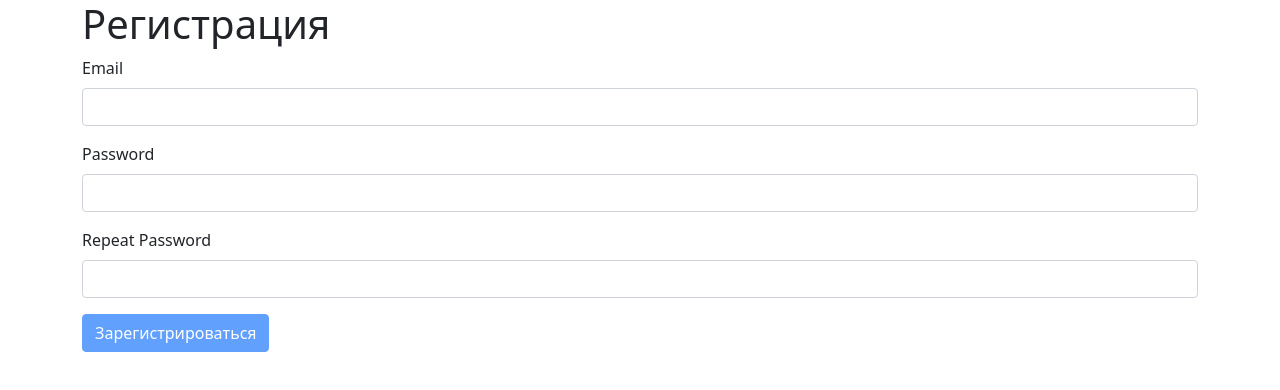
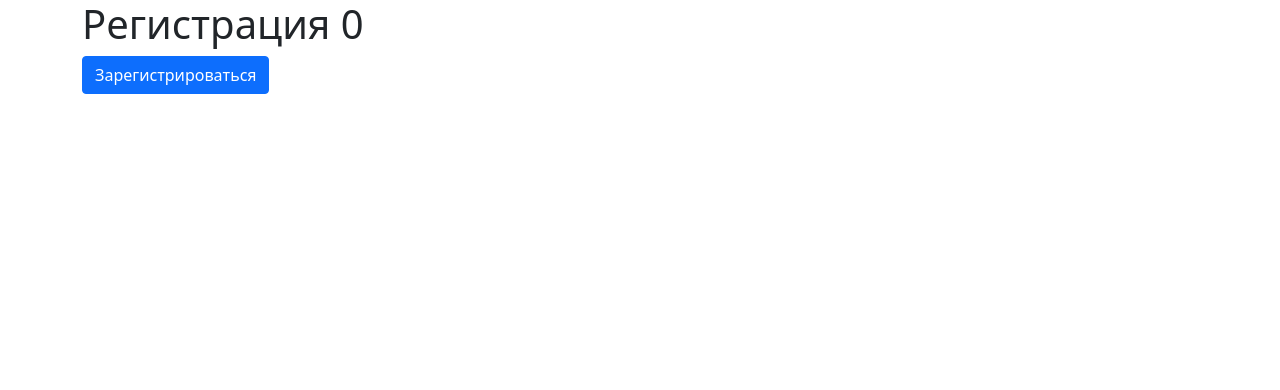
Before and after one commit to V14dik/React-project, a React (Create React App) app: page /registration in a window 1280 px wide. Shown: the top 390 px of the page. Built offline with nearby package versions, Linux system fonts and the light colour scheme.

Commit message:
add simple redux

```diff
--- a/package.json
+++ b/package.json
@@ -11,8 +11,10 @@
     "node-sass": "^7.0.1",
     "react": "^18.2.0",
     "react-dom": "^18.2.0",
+    "react-redux": "^8.0.2",
     "react-router-dom": "^6.3.0",
     "react-scripts": "5.0.1",
+    "redux": "^4.2.0",
     "web-vitals": "^2.1.4"
   },
   "scripts": {
--- a/src/components/Registration/Registration.js
+++ b/src/components/Registration/Registration.js
@@ -1,20 +1,49 @@
-import React, { Component } from "react";
-import classes from "./Registration.module.css";
-import Button from "../UI/Button/Button";
-import Input from "../UI/Input/Input";
-import { validateEmail } from "../../utils/validateEmail";
-import axios from "axios";
+import React, { Component } from 'react';
+import classes from './Registration.module.css';
+import Button from '../UI/Button/Button';
+import Input from '../UI/Input/Input';
+import { validateEmail } from '../../utils/validateEmail';
+import axios from 'axios';
+import { useSelector, useDispatch } from 'react-redux';
+import { selectCount, increment } from '../../store';
+
+function RegistrationForm() {
+  // Rule 2: call hooks in function component
+  const count = useSelector(selectCount);
+
+  const dispatch = useDispatch();
+
+  return (
+    <div className="container">
+      <div className="row">
+        <h1>Регистрация {count}</h1>
+        <form
+          className={classes.RegistrationForm}
+          onSubmit={(event) => {
+            event.preventDefault();
+            dispatch(increment(3));
+          }}
+        >
+          {/* {this.renderInputs()} */}
+          <Button disabled={false} type="primary">
+            Зарегистрироваться
+          </Button>
+        </form>
+      </div>
+    </div>
+  );
+}
 
 class Registration extends Component {
   state = {
     isFormValid: false,
     formControls: {
       email: {
-        value: "",
-        type: "email",
-        label: "Email",
-        defaultErrorMessage: "Введите корректный email",
-        errorMessage: "Введите корректный email",
+        value: '',
+        type: 'email',
+        label: 'Email',
+        defaultErrorMessage: 'Введите корректный email',
+        errorMessage: 'Введите корректный email',
         valid: false,
         touched: false,
         validation: {
@@ -23,11 +52,11 @@ class Registration extends Component {
         },
       },
       password: {
-        value: "",
-        type: "password",
-        label: "Password",
-        defaultErrorMessage: "Введите корректный пароль",
-        errorMessage: "Введите корректный пароль",
+        value: '',
+        type: 'password',
+        label: 'Password',
+        defaultErrorMessage: 'Введите корректный пароль',
+        errorMessage: 'Введите корректный пароль',
         valid: false,
         touched: false,
         validation: {
@@ -36,11 +65,11 @@ class Registration extends Component {
         },
       },
       repeatPassword: {
-        value: "",
-        type: "password",
-        label: "Repeat Password",
-        defaultErrorMessage: "Пароли должны совпадать",
-        errorMessage: "Пароли должны совпадать",
+        value: '',
+        type: 'password',
+        label: 'Repeat Password',
+        defaultErrorMessage: 'Пароли должны совпадать',
+        errorMessage: 'Пароли должны совпадать',
         valid: false,
         touched: false,
         validation: {
@@ -59,7 +88,7 @@ class Registration extends Component {
     let isValid = true;
 
     if (validation.required) {
-      isValid = value.trim() !== "" && isValid;
+      isValid = value.trim() !== '' && isValid;
     }
 
     if (validation.email) {
@@ -123,11 +152,11 @@ class Registration extends Component {
         password: formControls.password.value,
         re_password: formControls.repeatPassword.value,
       };
-      let url = "http://localhost:8000/api/v1/auth/jwt/register/";
+      let url = 'http://localhost:8000/api/v1/auth/jwt/register/';
       const response = await axios.post(url, regData);
       const data = response.data;
       const token = data.access;
-      localStorage.setItem("token", token);
+      localStorage.setItem('token', token);
     } catch (error) {
       const formControls = { ...this.state.formControls };
       Object.keys(error.response.data).forEach((name) => {
@@ -139,28 +168,7 @@ class Registration extends Component {
   }
 
   render() {
-    return (
-      <div className="container">
-        <div className="row">
-          <h1>Регистрация</h1>
-          <form
-            className={classes.RegistrationForm}
-            onSubmit={this.submitHandler}
-          >
-            {this.renderInputs()}
-            <Button
-              disabled={!this.state.isFormValid}
-              type="primary"
-              onClick={() => {
-                this.registerHandler(this.state.formControls);
-              }}
-            >
-              Зарегистрироваться
-            </Button>
-          </form>
-        </div>
-      </div>
-    );
+    return <RegistrationForm />;
   }
 }
 
--- a/src/index.js
+++ b/src/index.js
@@ -1,16 +1,20 @@
-import React from "react";
-import ReactDOM from "react-dom/client";
-import "./index.scss";
-import App from "./App";
-import reportWebVitals from "./reportWebVitals";
-import { BrowserRouter } from "react-router-dom";
+import React from 'react';
+import ReactDOM from 'react-dom/client';
+import { Provider } from 'react-redux';
 
-const root = ReactDOM.createRoot(document.getElementById("root"));
+import './index.scss';
+import App from './App';
+import reportWebVitals from './reportWebVitals';
+import { BrowserRouter } from 'react-router-dom';
+import store from './store';
+const root = ReactDOM.createRoot(document.getElementById('root'));
 
 const app = (
-  <BrowserRouter>
-    <App />
-  </BrowserRouter>
+  <Provider store={store}>
+    <BrowserRouter>
+      <App />
+    </BrowserRouter>
+  </Provider>
 );
 root.render(app);
 
--- /dev/null
+++ b/src/store.js
@@ -0,0 +1,30 @@
+import { createStore } from 'redux';
+
+const INCREMENT = 'counter/increment';
+
+function counterReducer(state = { value: 0 }, action) {
+  switch (action.type) {
+    case INCREMENT:
+      return { value: state.value + action.payload };
+    case 'counter/decremented':
+      return { value: state.value - 1 };
+    default:
+      return state;
+  }
+}
+
+let store = createStore(counterReducer);
+export const selectCount = (state) => {
+  //   console.log(state);
+  return state.value;
+};
+
+export const increment = (amount) => {
+  console.log(amount);
+  return {
+    type: INCREMENT,
+    payload: amount,
+  };
+};
+
+export default store;
```
Also changed, not shown: 1 other file (tests, documents, lock files or other folders).
